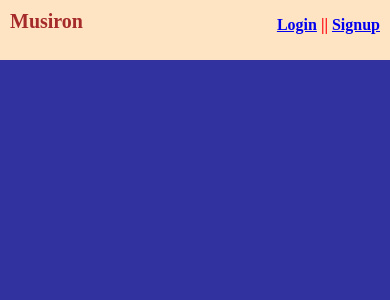
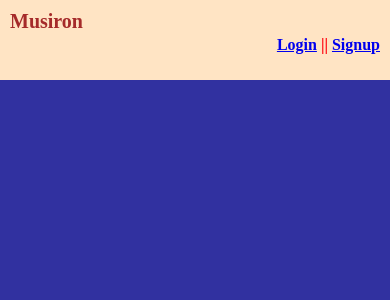
Before and after one commit to N-Edward/musironsocialmedia, a Django app: page / in a window 390 px wide. Shown: the top 300 px of the page. Run offline with Django 4.2, Linux system fonts and the light colour scheme; data that the repository does not hold is empty.

Commit message:
added @media to homesss

```diff
--- a/static/home.css
+++ b/static/home.css
@@ -1,6 +1,6 @@
 /* profile bar*/
 .topbar {
-   height: 60px;
+   min-height: 60px;
    width: 100%;
    background-color: bisque;
    position: fixed;
@@ -59,6 +59,7 @@
     display: flex;
     flex-wrap: wrap;
     justify-content: center;
+    width: 100%;
 }
 
 .home-post-item-card {
@@ -96,3 +97,15 @@
     height: 30px;
     border-radius: 5px;
 }
+@media screen and (max-width: 768px){
+    .topbar > .userauth{
+        margin-top: 20px;
+    }
+
+    .topbar{
+        height: 80px;
+    }
+    .home-post-item-card {
+        width: 400px;
+    }
+}
```
Also changed, not shown: musiron/static/home.css (+14 -1 lines).
